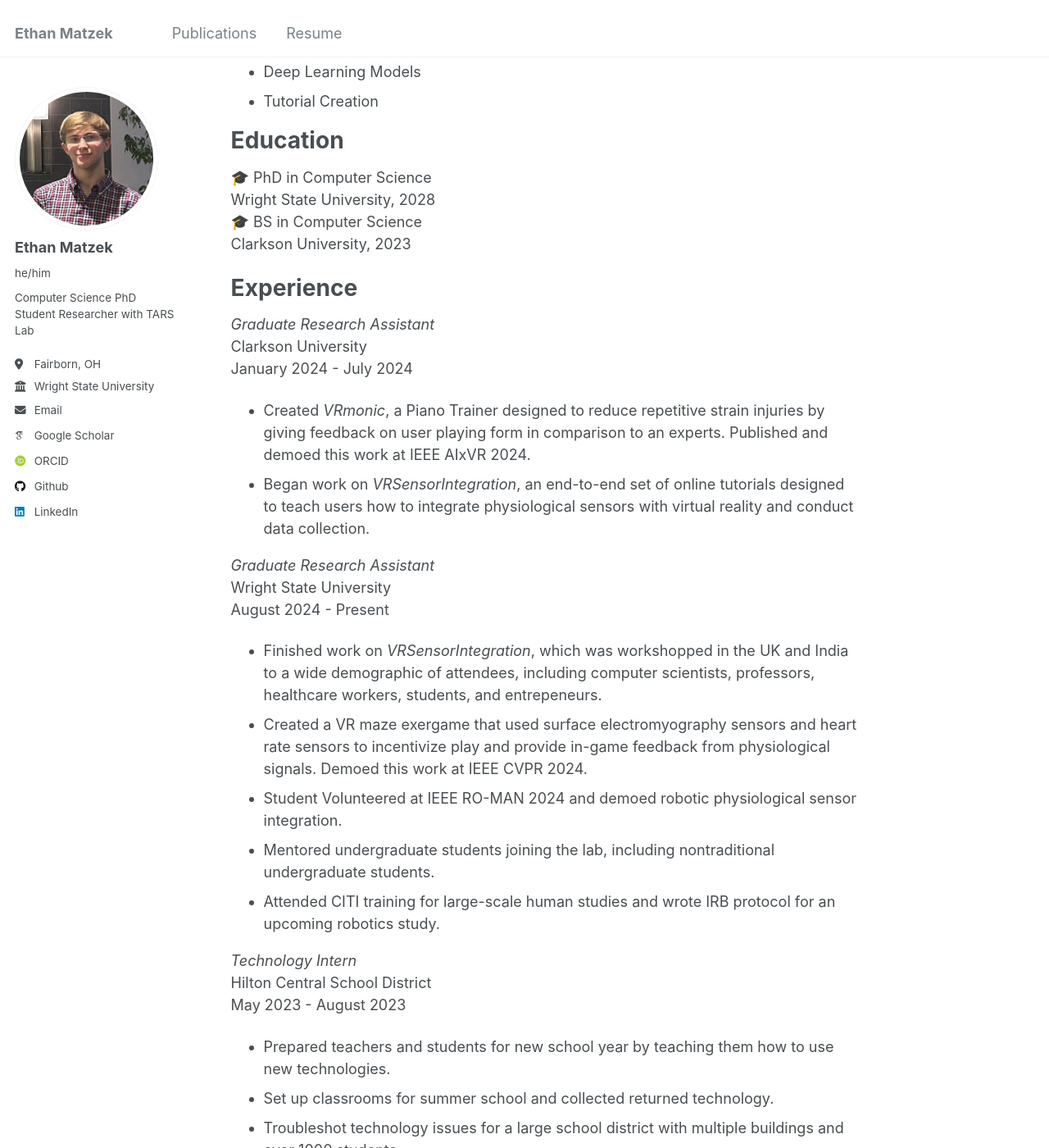
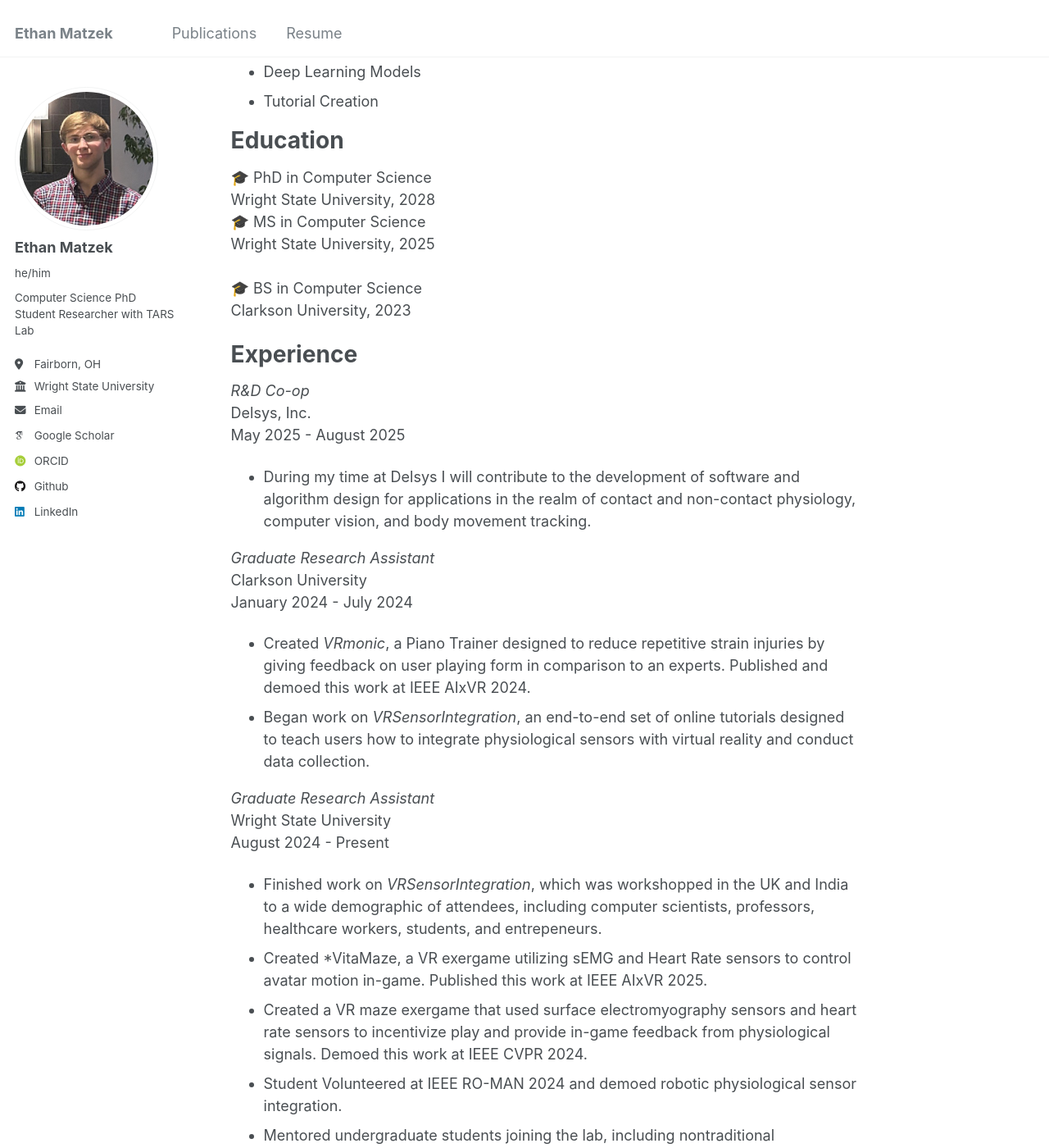
Before and after one commit to ecmatz/ecmatz.github.io, a Jekyll site: the page built from _pages/about.md, in a window 1280 px wide and 1400 px high, scrolled down 383 px. Shown: the whole window at 82% size. Built offline with Jekyll 4.4.1, drawn with Linux system fonts in a browser that asks for light colours; some web fonts are replaced.

Commit message:
Updated for Feb 2025

```diff
--- a/_pages/about.md
+++ b/_pages/about.md
@@ -20,11 +20,20 @@ Education
 ==========
 🎓 PhD in Computer Science<br />
     Wright State University, 2028<br />
+🎓 MS in Computer Science<br />
+    Wright State University, 2025<br />
 🎓 BS in Computer Science<br />
     Clarkson University, 2023
 
 Experience
 ============
+*R&D Co-op* <br />
+Delsys, Inc. <br/>
+May 2025 - August 2025 <br/>
+* During my time at Delsys I will contribute to the development of software and
+algorithm design for applications in the realm of contact and non-contact physiology,
+computer vision, and body movement tracking.
+
 *Graduate Research Assistant* <br />
 Clarkson University <br />
 January 2024 - July 2024 <br />
@@ -35,6 +44,7 @@ January 2024 - July 2024 <br />
 Wright State University <br />
 August 2024 - Present <br />
 * Finished work on *VRSensorIntegration*, which was workshopped in the UK and India to a wide demographic of attendees, including computer scientists, professors, healthcare workers, students, and entrepeneurs.
+* Created *VitaMaze, a VR exergame utilizing sEMG and Heart Rate sensors to control avatar motion in-game. Published this work at IEEE AIxVR 2025.
 * Created a VR maze exergame that used surface electromyography sensors and heart rate sensors to incentivize play and provide in-game feedback from physiological signals. Demoed this work at IEEE CVPR 2024.
 * Student Volunteered at IEEE RO-MAN 2024 and demoed robotic physiological sensor integration.
 * Mentored undergraduate students joining the lab, including nontraditional undergraduate students.
```
Also changed, not shown: 1 other file.
